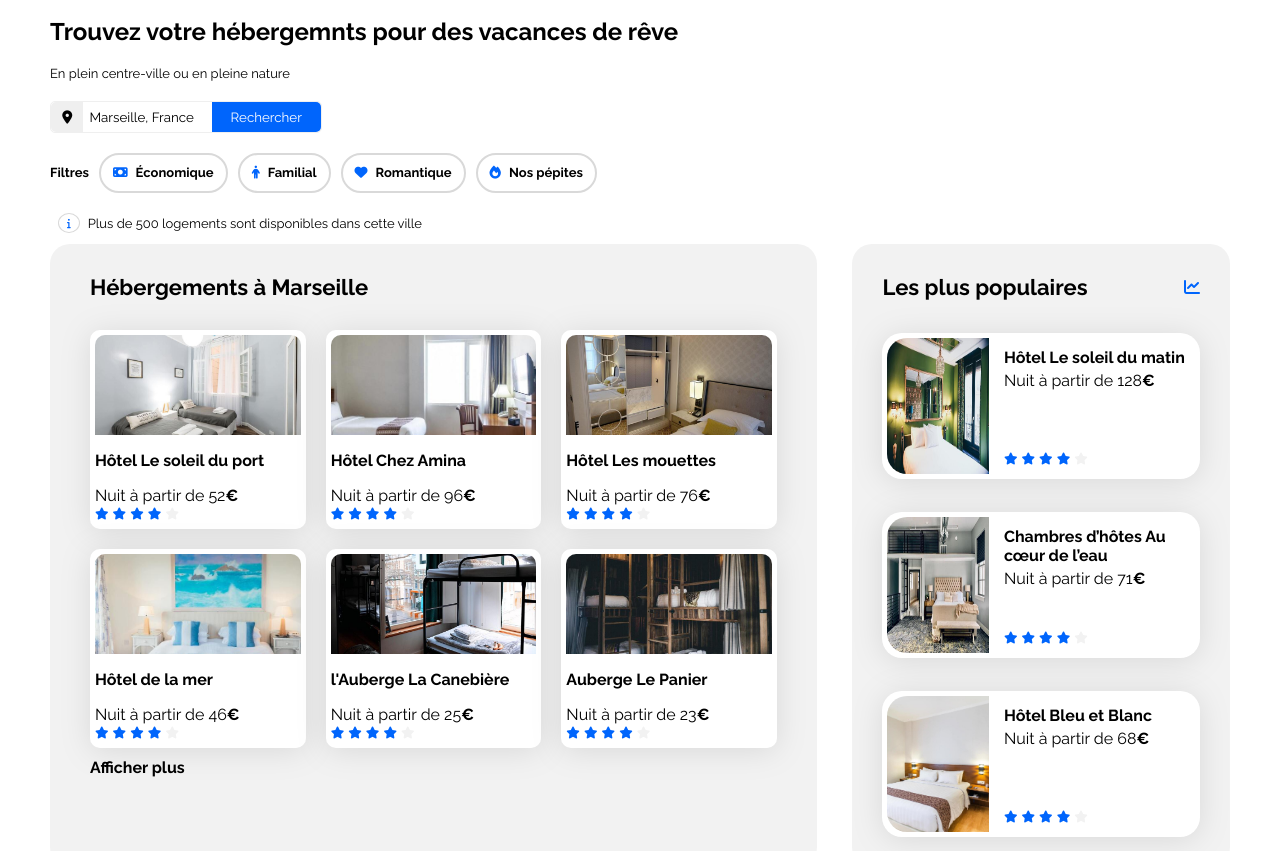
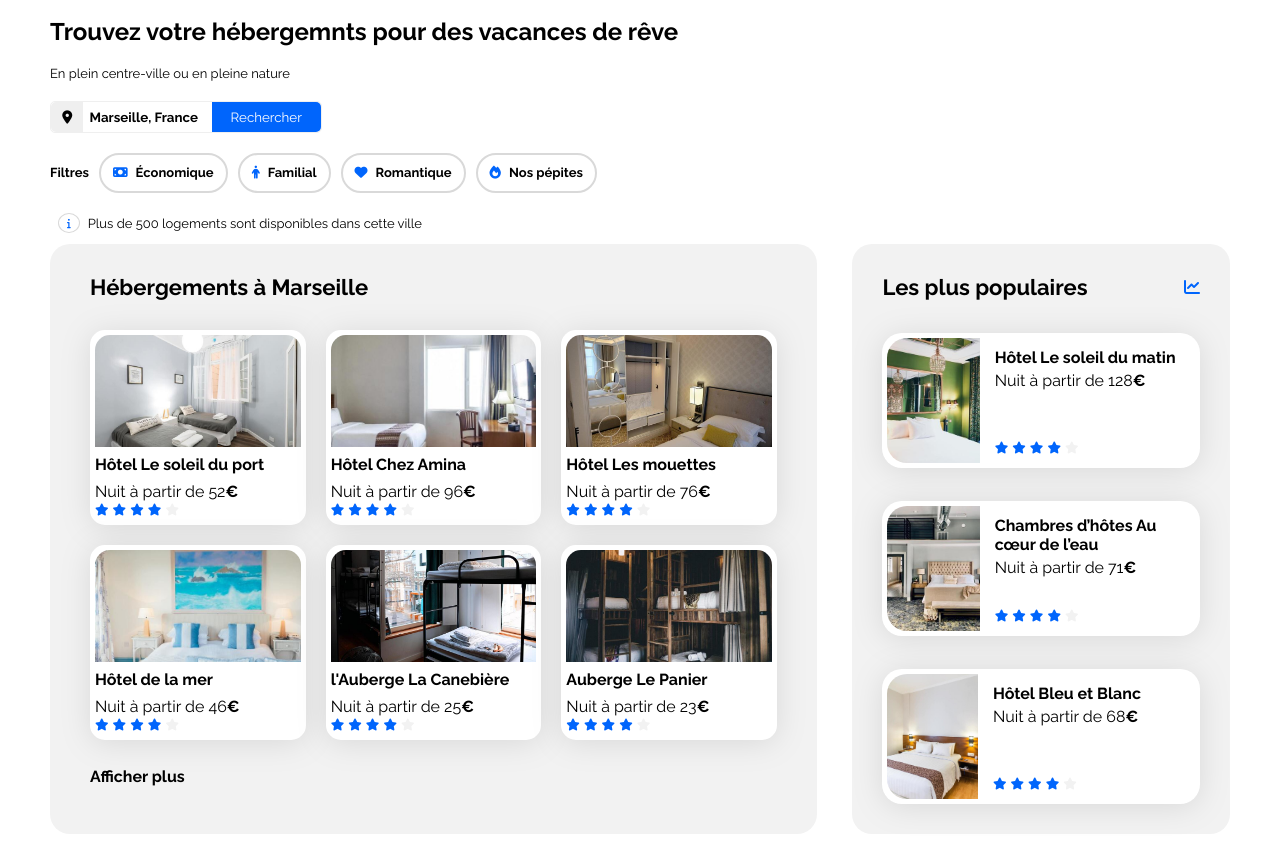
Before and after one commit to Yannstj/booki-starter-code, a plain HTML site: page index.html in a window 1280 px wide. Shown: the part 55-906 px from the top of the page. Drawn offline with Linux system fonts and the light colour scheme.

Commit message:
inline Afficher plus and bold input search

```diff
--- a/css/style.css
+++ b/css/style.css
@@ -107,6 +107,10 @@ header li {
   margin-top: 20px;
 }
 
+.form-search input {
+  font-weight: bold;
+}
+
 .location {
   border: none;
   border-radius: 5px 0px 0px 5px;
@@ -204,6 +208,8 @@ header li {
 
 .card-title {
   font-size: 16px;
+  margin-top: 8px;
+  margin-bottom: 8px;
 }
 
 .euro {
@@ -257,15 +263,15 @@ header li {
 .hebergements-cards .card-hebergements {
   display: flex;
   flex-direction: column;
-  border-radius: 10px;
+  border-radius: 15px;
   width: 100%;
 }
 /* (card-hebergements)Correspond à une carte hebergements */
 
 .hebergements-cards img {
   width: 100%;
-  height: 100px;
-  border-radius: 10px 10px 0px 0px;
+  height: 112px;
+  border-radius: 15px 15px 0px 0px;
 }
 
 .hebergements-cards .card-content {
@@ -287,6 +293,9 @@ header li {
 
 .hebergements-more {
   display: flex;
+  width: 100%;
+  height: 100%;
+  align-items: center;
 }
 /*permet a la div Afficher plus de prendre tout l'espace et d'être centré */
 
@@ -312,10 +321,11 @@ header li {
 }
 
 .populaires-cards img {
-  width: 33%;
-  height: 136px;
+  width: 30%;
+  height: 125px;
   border-top-left-radius: 20px;
   border-bottom-left-radius: 20px;
+  object-fit: cover;
 }
 
 .populaires-cards .card-content {
@@ -324,7 +334,6 @@ header li {
   display: flex;
   flex-direction: column;
   justify-content: space-between;
-  box-sizing: border-box;
 }
 
 .populaires-cards .card-title {
```
